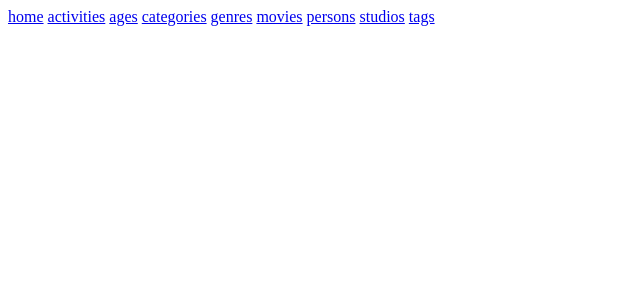
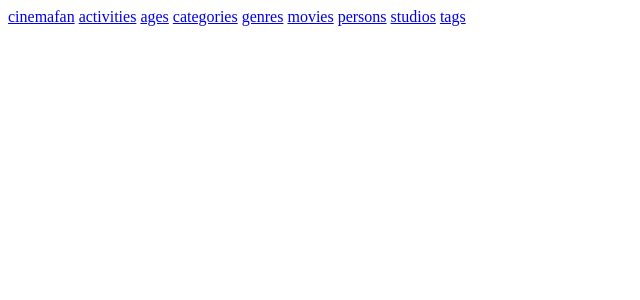
Before and after one commit to gunSlaveUnit/cinemafan, a FastAPI app: template templates/movies/activity.html in a window 1280 px wide. Shown: the top 300 px of the page, without its empty margins (0-640 px from the left). Run offline with FastAPI, Linux system fonts and the light colour scheme; the template is opened without the code that fills it, so the values that code supplies are empty; parts of the project's set-up code (start-up, migrations or seed data) failed here and were passed over.

Commit message:
cinemafan, not just home

```diff
--- a/templates/base.html
+++ b/templates/base.html
@@ -8,7 +8,7 @@
   <body>
     <header>
       <nav>
-        <a href="/">home</a>
+        <a href="/">cinemafan</a>
         <a href="/activities">activities</a>
         <a href="/ages">ages</a>
         <a href="/categories">categories</a>
```
